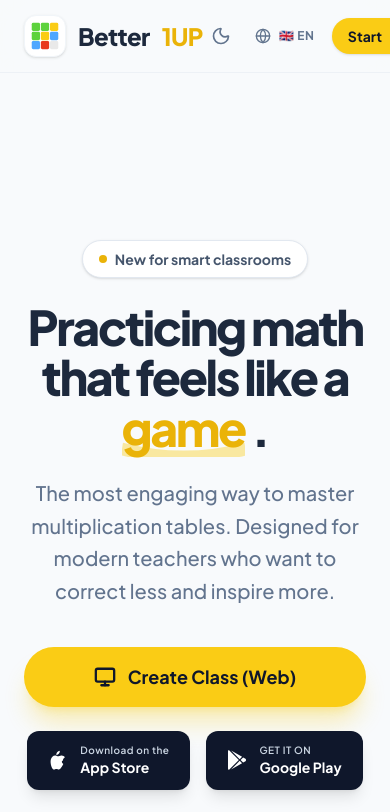
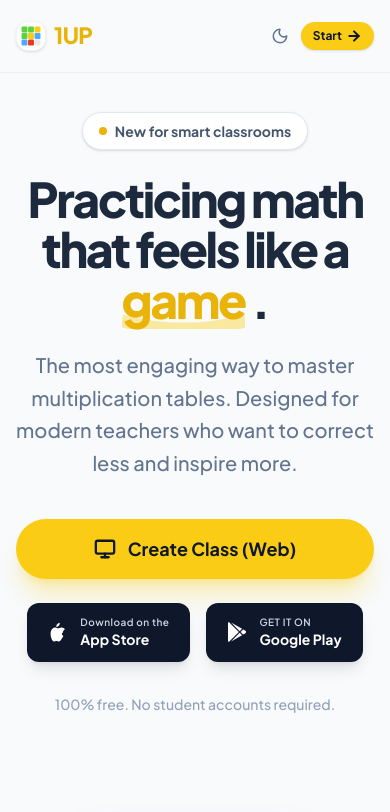
Before and after one commit to lbilharz/spacetimemath-website, a React (Vite) app: page /en in a window 390 px wide. Shown: the top 812 px of the page. Built offline with nearby package versions, Linux system fonts and the light colour scheme.

Commit message:
fix(ui): optimize mobile header layout and spacing

```diff
--- a/src/App.tsx
+++ b/src/App.tsx
@@ -361,10 +361,10 @@ const LandingPage = () => {
   const { t } = useTranslation();
   return (
   <>
-    <section className="pt-32 pb-20 px-6 overflow-hidden relative min-h-[900px] lg:min-h-0 flex items-center transition-colors">
+    <section className="pt-8 lg:pt-20 pb-10 lg:pb-20 px-4 sm:px-6 overflow-hidden relative lg:min-h-0 flex items-start lg:items-center transition-colors">
       <div className="absolute top-20 left-1/2 -translate-x-1/2 w-[800px] h-[800px] bg-brand-yellow/10 dark:bg-brand-yellow/5 rounded-full blur-[120px] -z-10 absolute pointer-events-none transition-colors" />
       <div className="max-w-7xl mx-auto flex flex-col lg:flex-row items-center gap-8 lg:gap-16 w-full">
-        <div className="flex-1 text-center lg:text-left pt-10 lg:pt-0 z-10 w-full">
+        <div className="flex-1 text-center lg:text-left pt-2 lg:pt-0 z-10 w-full">
           <FadeIn>
             <div className="inline-flex items-center gap-2 px-4 py-2 rounded-full bg-white dark:bg-slate-800 border border-slate-200 dark:border-slate-700 shadow-sm mb-6 text-sm font-bold text-slate-600 dark:text-slate-300 transition-colors">
               <span className="flex h-2 w-2 rounded-full bg-brand-yellow-hover"></span>
@@ -704,20 +704,20 @@ function App({ ssrPath }: { ssrPath?: string }) {
   return (
     <div className="min-h-screen text-slate-800 dark:text-slate-100 selection:bg-brand-yellow/30 bg-brand-bg dark:bg-slate-950 pb-10 flex flex-col transition-colors duration-300">
       <nav className="fixed top-0 w-full bg-slate-50/80 dark:bg-slate-950/80 backdrop-blur-xl z-[100] border-b border-slate-200/50 dark:border-slate-800/50 transition-colors">
-        <div className="max-w-7xl mx-auto px-6 h-[72px] flex items-center justify-between">
-          <a href="/" className="flex items-center gap-3 font-extrabold text-2xl tracking-tight cursor-pointer text-slate-800 dark:text-white transition-colors" onClick={(e) => { e.preventDefault(); navigate('/'); }}>
-            <div className="bg-white dark:bg-slate-800 p-1.5 rounded-xl shadow-sm border border-slate-100 dark:border-slate-700 flex items-center justify-center transition-colors">
-              <Logo className="w-7 h-7" />
+        <div className="max-w-7xl mx-auto px-4 sm:px-6 h-[72px] flex items-center justify-between">
+          <a href="/" className="flex items-center gap-2 sm:gap-3 font-extrabold text-[1.4rem] sm:text-2xl tracking-tight cursor-pointer text-slate-800 dark:text-white transition-colors whitespace-nowrap" onClick={(e) => { e.preventDefault(); navigate('/'); }}>
+            <div className="bg-white dark:bg-slate-800 p-1 rounded-xl sm:p-1.5 shadow-sm border border-slate-100 dark:border-slate-700 flex items-center justify-center transition-colors">
+              <Logo className="w-5 h-5 sm:w-7 sm:h-7" />
             </div>
-            Better <span className="text-brand-yellow-hover">1UP</span>
+            <span className="hidden sm:inline">Better </span><span className="text-brand-yellow-hover">1UP</span>
           </a>
 
-          <div className="flex items-center gap-2 sm:gap-6">
-            <button onClick={toggleDark} className="p-2 rounded-full text-slate-500 hover:text-slate-900 dark:text-slate-400 dark:hover:text-white hover:bg-slate-100 dark:hover:bg-slate-800 transition-colors" aria-label="Toggle Dark Mode">
-              {isDark ? <Sun size={20} /> : <Moon size={20} />}
+          <div className="flex items-center gap-1 sm:gap-6">
+            <button onClick={toggleDark} className="p-1 sm:p-2 rounded-full text-slate-500 hover:text-slate-900 dark:text-slate-400 dark:hover:text-white hover:bg-slate-100 dark:hover:bg-slate-800 transition-colors" aria-label="Toggle Dark Mode">
+              {isDark ? <Sun size={18} className="sm:w-[20px] sm:h-[20px]" /> : <Moon size={18} className="sm:w-[20px] sm:h-[20px]" />}
             </button>
-            <div className="relative flex items-center sm:ml-2">
-              <Globe size={16} className="absolute left-2 text-slate-500 dark:text-slate-400 pointer-events-none" />
+            <div className="relative flex items-center sm:ml-2 hidden sm:flex">
+              <Globe size={14} className="absolute left-1.5 sm:left-2 text-slate-500 dark:text-slate-400 pointer-events-none sm:w-[16px] sm:h-[16px]" />
               <select
                 value={currentLang || i18n.language?.substring(0,2) || 'de'}
                 onChange={(e) => {
@@ -727,7 +727,7 @@ function App({ ssrPath }: { ssrPath?: string }) {
                   window.history.pushState({}, '', newPath);
                   setCurrentPath(newPath);
                 }}
-                className="pl-8 pr-2 py-1.5 appearance-none bg-transparent rounded-md text-slate-500 hover:text-slate-900 dark:text-slate-400 dark:hover:text-white font-bold text-xs uppercase tracking-wider hover:bg-slate-100 dark:hover:bg-slate-800 transition-colors cursor-pointer outline-none focus:ring-2 focus:ring-brand-yellow/50"
+                className="pl-6 pr-0 sm:pl-8 sm:pr-2 py-1.5 appearance-none bg-transparent rounded-md text-slate-500 hover:text-slate-900 dark:text-slate-400 dark:hover:text-white font-bold text-[10px] sm:text-xs uppercase tracking-wider hover:bg-slate-100 dark:hover:bg-slate-800 transition-colors cursor-pointer outline-none focus:ring-2 focus:ring-brand-yellow/50"
               >
                 <option value="en" className="text-slate-800 dark:bg-slate-800 dark:text-white">🇬🇧 EN</option>
                 <option value="de" className="text-slate-800 dark:bg-slate-800 dark:text-white">🇩🇪 DE</option>
@@ -740,10 +740,10 @@ function App({ ssrPath }: { ssrPath?: string }) {
                 <option value="zh" className="text-slate-800 dark:bg-slate-800 dark:text-white">🇨🇳 ZH</option>
               </select>
             </div>
-            <a href="https://up.bilharz.eu" target="_blank" rel="noopener noreferrer" className="bg-brand-yellow hover:bg-brand-yellow-hover text-slate-900 font-bold py-2 px-4 sm:py-2.5 sm:px-6 rounded-full transition-all flex items-center gap-2 shadow-sm hover:shadow-md hover:-translate-y-0.5 text-sm sm:text-base pointer-events-auto">
+            <a href="https://up.bilharz.eu" target="_blank" rel="noopener noreferrer" className="bg-brand-yellow hover:bg-brand-yellow-hover text-slate-900 font-bold py-1.5 px-3 sm:py-2.5 sm:px-6 rounded-full transition-all flex items-center gap-1 sm:gap-2 shadow-sm hover:shadow-md hover:-translate-y-0.5 text-xs sm:text-base pointer-events-auto ml-1">
               <span className="hidden sm:inline">{t('nav.practice')}</span>
               <span className="inline sm:hidden">{t('nav.practice_short')}</span>
-              <ArrowRight size={18} strokeWidth={3} />
+              <ArrowRight size={16} strokeWidth={3} className="sm:w-[18px] sm:h-[18px]" />
             </a>
           </div>
         </div>
```
